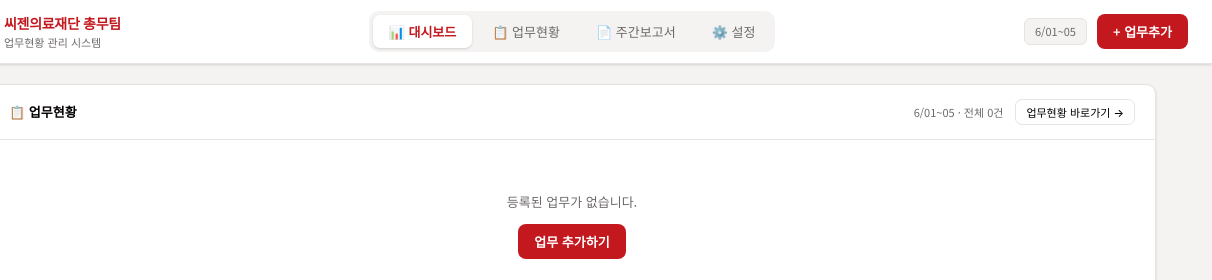
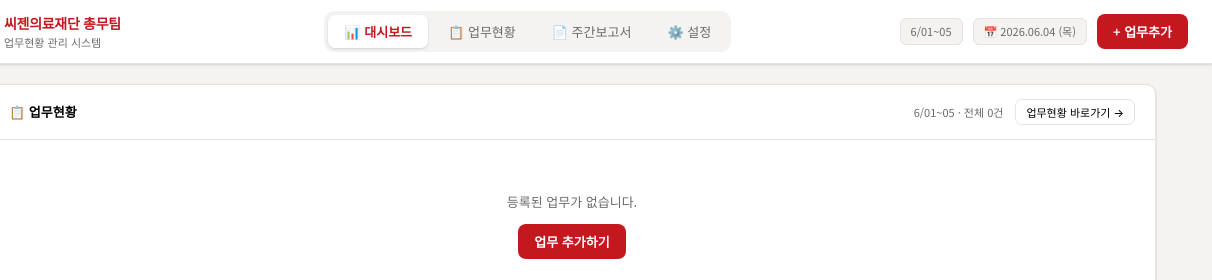
Before and after one commit to dabinie94-afk/dashboard, a plain HTML site: page index.html in a window 1280 px wide. Shown: the top 280 px of the page, 68-1280 px from the left. Drawn offline with Linux system fonts and the light colour scheme.

Commit message:
오늘 날짜 헤더 우상단 표시

```diff
--- a/index.html
+++ b/index.html
@@ -516,6 +516,7 @@ body{font-family:'Noto Sans KR',-apple-system,BlinkMacSystemFont,'Segoe UI',sans
   </div>
   <div class="header-right">
     <span class="week-badge" id="headerWeek"></span>
+    <span class="week-badge" id="headerToday"></span>
     <button class="btn-primary" id="btnAddTask" onclick="UI.showAddModal()">+ 업무추가</button>
   </div>
 </header>
@@ -2115,6 +2116,10 @@ ${planCards?`<div class="dash-block" style="margin-bottom:0">
     ['taskWeekLabel','reportWeekLabel'].forEach(id=>{const el=document.getElementById(id);if(el)el.textContent=lbl;});
     const{mon,fri}=weekRange(App.week);
     document.getElementById('headerWeek').textContent=shortRange(mon,fri);
+    const now=new Date();
+    const days=['일','월','화','수','목','금','토'];
+    const todayEl=document.getElementById('headerToday');
+    if(todayEl)todayEl.textContent=`📅 ${now.getFullYear()}.${String(now.getMonth()+1).padStart(2,'0')}.${String(now.getDate()).padStart(2,'0')} (${days[now.getDay()]})`;
   },
 
   exportPPT(){
```
